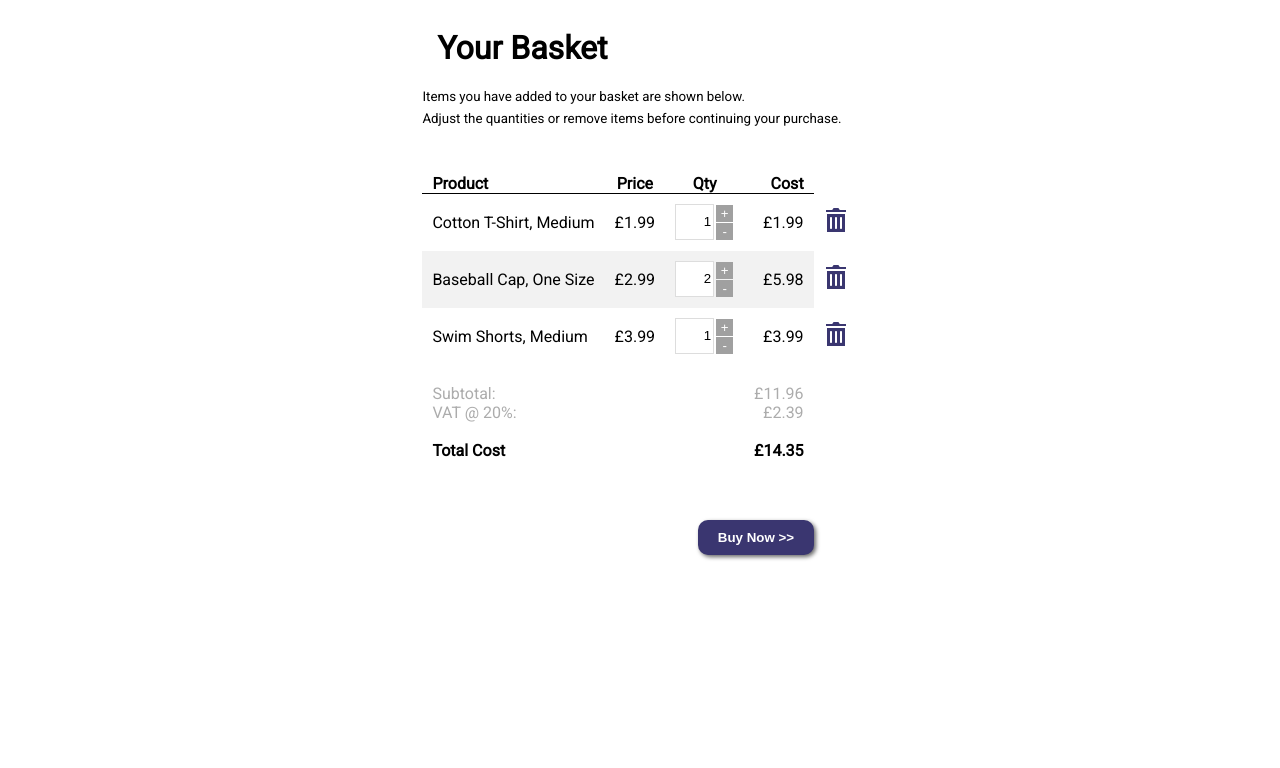
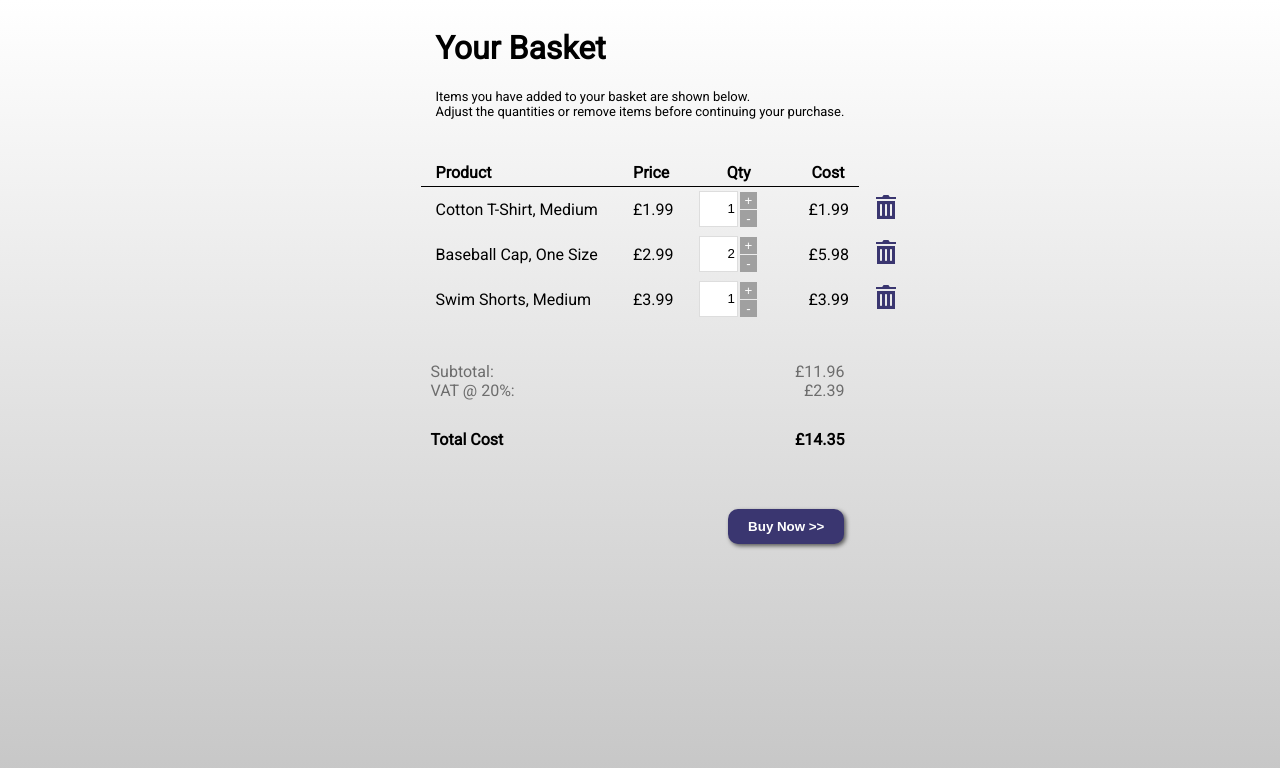
Before and after one commit to hutchida/your-basket, a Vue app: page / in a window 1280 px wide. Shown: the top 768 px of the page. Built offline with nearby package versions, Linux system fonts and the light colour scheme.

Commit message:
css cleanup

```diff
--- a/public/index.html
+++ b/public/index.html
@@ -5,6 +5,9 @@
         <meta http-equiv="X-UA-Compatible" content="IE=edge" />
         <meta name="viewport" content="width=device-width,initial-scale=1.0" />
         <link rel="icon" href="<%= BASE_URL %>favicon.ico" />
+        <link rel="preconnect" href="https://fonts.gstatic.com">
+        <link href="https://fonts.googleapis.com/css2?family=Roboto&display=swap" rel="stylesheet">
+
         <title><%= htmlWebpackPlugin.options.title %></title>
     </head>
     <body>
--- a/src/assets/styles/app.css
+++ b/src/assets/styles/app.css
@@ -1,13 +1,7 @@
-@import url('https://fonts.googleapis.com/css2?family=Roboto:wght@400&display=swap');
 
 #app {
     font-family: 'Roboto', sans-serif;
     font-weight: normal;
-}
-
-a,
-button {
-    cursor: pointer;
 }
 
 .container {
@@ -15,8 +9,28 @@ button {
   display: table;
 }
 
-.form {
-    margin-top: 40px;
+.basket-container {
+  margin-bottom: 100%;
+}
+
+body{
+  background: rgb(157,157,157);
+  background: linear-gradient(to top, rgba(190,190,190,1) 0%, rgba(255,255,255,1) 100%);
+  overflow: hidden;
+}
+
+.title{
+  padding-left: 15px;
+  padding-right: 15px;
+}
+
+p.title{
+  font-size: small;
+}
+
+a,
+button {
+    cursor: pointer;
 }
 
 .input-element {
@@ -26,8 +40,49 @@ button {
 .center {
     text-align: center;
 }
+
 .right {
     text-align: right;
+}
+
+.basket {
+  display: grid;
+  grid-template-columns: 45% 15% 25% auto;
+}
+
+.basket > span {
+  display: grid;
+  padding-top: 4px;
+  padding-bottom: 4px;
+  padding-right: 15px;
+  padding-left: 15px;
+  align-self: stretch;
+  align-items: center;
+}
+
+.basket-header {
+  margin-top: 40px;
+}
+
+.basket-header > span{
+border-bottom: 1px solid black;
+}
+
+.basket.main:nth-of-type(2n + 1) > span {
+  background-color: #f2f2f2;
+}
+
+.basket-items > span:last-child {
+text-align: right;
+padding-right: 15px;
+}
+
+.input-number {
+  text-align: right;
+  border: 1px solid #ddd;
+  border-bottom: 1px solid #ddd;
+  margin: 0px 1px 0px 0px;
+  height: 32px;
 }
 
 .input-group button {
@@ -42,35 +97,6 @@ button {
   border-radius: 0px;
 }
 
-.checkout {
-    color: white;
-    box-shadow: 2px 2px 4px 0 rgba(0, 0, 0, 0.6);
-    border-radius: 10px;
-    border: none;
-    background-color: #3a3670;
-    padding: 10px 20px;
-    float: right;
-    margin-right: 10%;
-    margin-top: 60px;
-    font-weight: bold;
-}
-
-button.checkout.is-grid {
-    margin-right: 0%;
-}
-
-:disabled {
-    background: #dddddd;
-    cursor: not-allowed;
-}
-input#quantity {
-    text-align: right;
-    border: 1px solid #ddd;
-    border-bottom: 1px solid #ddd;
-    margin: 0px 1px 0px 0px;
-    height: 32px;
-}
-
 input[type='number']::-webkit-inner-spin-button,
 input[type='number']::-webkit-outer-spin-button {
   -webkit-appearance: none;
@@ -81,91 +107,29 @@ input[type='number'] {
   -moz-appearance: textfield;
 }
 
-table.is-striped tr:nth-child(even) {
-    background-color: #f2f2f2;
-}
-
-.blank td,
-td.blank {
-    background-color: #fff;
-    border: 0px;
-}
-
-.min td {
-    padding: 0px 10px;
-}
-.grey td {
-    color: #acacac;
-}
-table {
-    width: 100%;
-}
-
-table,
-th,
-td {
-    border-collapse: collapse;
-    padding: 10px;
-}
-table thead tr td {
-    border-bottom: 1px solid black;
-    font-weight: bold;
-}
-
 svg {
   fill: #3a3670;
 }
 
-
-.title{
-  padding-left: 15px;
-  padding-right: 15px;
-}
-p.title{
-  font-size: small;
+.button-checkout {
+    color: white;
+    box-shadow: 2px 2px 4px 0 rgba(0, 0, 0, 0.6);
+    border-radius: 10px;
+    border: none;
+    background-color: #3a3670;
+    padding: 10px 20px;
+    float: right;
+    margin-right: 15px;
+    margin-top: 60px;
+    font-weight: bold;
 }
 
-.grid {
-    display: grid;
-    /* grid-template-columns: repeat(4, 1fr); */
-    grid-template-columns: 220px 80px 100px 70px;
+:disabled {
+    background: #dddddd;
+    cursor: not-allowed;
+    color:rgb(231, 230, 230);
 }
 
-.grid > span {
-    display: grid;
-    padding-top: 4px;
-    padding-bottom: 4px;
-    padding-right: 15px;
-    padding-left: 15px;
-    align-self: stretch;
-    align-items: center;
-}
-
-
-.grid.header {
-    margin-top: 40px;
-    /* grid-template-columns: repeat(4, 1fr); */
-}
-.grid>span{
-  border-bottom: 1px solid black;
-}
-
-.grid.main:nth-of-type(2n + 1) > span {
-    background-color: #f2f2f2;
-}
-
-.grid.greyed {
-    grid-template-rows: 20px;
-}
-.greyed > span {
-    color: #acacac;
-    margin: 0px;
-}
-
-.grid-main > span:last-child {
-  text-align: right;
-  padding-right: 15px;
-}
 .container-delete {
     position: relative;
 }
@@ -187,7 +151,7 @@ p.title{
 
 .basket-footer .container-flex > .row {
     flex: 1;
-    color: #acacac;
+    color: #6d6d6d;
     padding: 0 10px;
 }
 
--- a/src/components/Cart.vue
+++ b/src/components/Cart.vue
@@ -1,78 +1,58 @@
 <template>
-    <div class="cart">
+    <div class="basket-container">
         <h1 class="title">Your Basket</h1>
-        <sup>
+        <p class="title">
             Items you have added to your basket are shown below.<br />
             Adjust the quantities or remove items before continuing your purchase.
-        </sup>
+        </p>
 
-        <div class="form">
-            <table class="table is-striped" v-show="products.length">
-                <thead>
-                    <tr class="min">
-                        <td>Product</td>
-                        <td class="center">Price</td>
-                        <td class="center">Qty</td>
-                        <td class="right">Cost</td>
-                        <td class="blank"></td>
-                    </tr>
-                </thead>
-                <tbody>
-                    <tr v-for="p in products" track-by="id" :key="p.id">
-                        <template v-if="p.quantity > 0">
-                            <td>{{ p.name }}</td>
-                            <td>£{{ p.price }}</td>
-                            <td>
-                                <div class="input-group center">
-                                    <div class="input-element">
-                                        <input @change="updateQuantity(p)" id="quantity" type="number" class="form-control input-number" :value="p.quantity" min="1" max="10" size="1" onfocus="this.previousValue = this.value" onkeydown="this.previousValue = this.value" oninput="validity.valid || (value = this.previousValue)" />
-                                    </div>
+        <div class="basket basket-header">
+            <span><strong>Product</strong></span>
+            <span><strong>Price</strong></span>
+            <span class="center"><strong>Qty</strong></span>
+            <span class="right"><strong>Cost</strong></span>
+        </div>
+        <div class="basket basket-items" v-for="p in products" track-by="id" :key="p.id">
+            <template v-if="p.quantity > 0">
+                <span>{{ p.name }}</span>
+                <span>£{{ p.price }}</span>
+                <span>
+                    <div class="input-group center">
+                        <div class="input-element">
+                            <input @change="updateQuantity(p)" type="number" class="input-number" :value="p.quantity" min="1" max="10" size="1" onfocus="this.previousValue = this.value" onkeydown="this.previousValue = this.value" oninput="validity.valid || (value = this.previousValue)" />
+                        </div>
+                        <div class="input-element right">
+                            <button @click="incrementCart(p)" type="button" class="button-increment" data-type="plus" data-field="quant[1]">+</button>
+                            <button @click="decrementCart(p)" type="button" class="button-decrement" data-type="minus" data-field="quant[1]">-</button>
+                        </div>
+                    </div>
+                </span>
+                <span class="right container-delete">
+                    £{{ (p.quantity * p.price).toFixed(2) }}
+                    <a class="button-delete" @click="makeQuantityZero({ product: p, quantity: 0 })" href="#" >
+                        <svg xmlns="http://www.w3.org/2000/svg" width="24" height="24" viewBox="0 0 24 24" aria-label="Delete item">
+                            <path d="M3 6v18h18v-18h-18zm5 14c0 .552-.448 1-1 1s-1-.448-1-1v-10c0-.552.448-1 1-1s1 .448 1 1v10zm5 0c0 .552-.448 1-1 1s-1-.448-1-1v-10c0-.552.448-1 1-1s1 .448 1 1v10zm5 0c0 .552-.448 1-1 1s-1-.448-1-1v-10c0-.552.448-1 1-1s1 .448 1 1v10zm4-18v2h-20v-2h5.711c.9 0 1.631-1.099 1.631-2h5.315c0 .901.73 2 1.631 2h5.712z" /></svg
+                    ></a>
+                </span>
+            </template>
+        </div>
 
-                                    <div class="input-element right">
-                                        <button @click="incrementCart(p)" type="button" class="btn btn-default btn-number" data-type="plus" data-field="quant[1]">+</button>
-                                        <button @click="decrementCart(p)" type="button" class="btn btn-default btn-number" data-type="minus" data-field="quant[1]">-</button>
-                                    </div>
-                                </div>
-                            </td>
-                            <td class="right">£{{ (p.quantity * p.price).toFixed(2) }}</td>
-                            <td class="blank">
-                                <a @click="makeQuantityZero({ product: p, quantity: 0 })" href="#">
-                                    <svg xmlns="http://www.w3.org/2000/svg" width="24" height="24" viewBox="0 0 24 24">
-                                        <path d="M3 6v18h18v-18h-18zm5 14c0 .552-.448 1-1 1s-1-.448-1-1v-10c0-.552.448-1 1-1s1 .448 1 1v10zm5 0c0 .552-.448 1-1 1s-1-.448-1-1v-10c0-.552.448-1 1-1s1 .448 1 1v10zm5 0c0 .552-.448 1-1 1s-1-.448-1-1v-10c0-.552.448-1 1-1s1 .448 1 1v10zm4-18v2h-20v-2h5.711c.9 0 1.631-1.099 1.631-2h5.315c0 .901.73 2 1.631 2h5.712z" /></svg
-                                ></a>
-                            </td>
-                        </template>
-                    </tr>
-                    <br />
-                    <tr></tr>
-                    <tr class="blank min grey">
-                        <td>Subtotal:</td>
-                        <td></td>
-                        <td></td>
-                        <td class="right">£{{ total.toFixed(2) }}</td>
-                        <td></td>
-                    </tr>
-                    <tr class="blank min grey">
-                        <td>VAT @ 20%:</td>
-                        <td></td>
-                        <td></td>
-                        <td class="right">£{{ (total * 0.2).toFixed(2) }}</td>
-                        <td></td>
-                    </tr>
-                    <br />
-                    <tr class="blank min">
-                        <td><strong>Total Cost</strong></td>
-                        <td></td>
-                        <td></td>
-                        <td class="right">
-                            <strong>£{{ (total + total * 0.2).toFixed(2) }}</strong>
-                        </td>
-                        <td></td>
-                    </tr>
-                </tbody>
-            </table>
-            <button :disabled="total == 0" class="checkout right" @click="Checkout">Buy Now >></button>
+        <div class="basket-footer">
+            <div class="container-flex">
+                <div class="row">Subtotal:</div>
+                <div class="row">£{{ total.toFixed(2) }}</div>
+            </div>
+            <div class="container-flex">
+                <div class="row">VAT @ 20%:</div>
+                <div class="row">£{{ (total * 0.2).toFixed(2) }}</div>
+            </div>
+            <div class="container-flex total">
+                <div class="row">Total Cost</div>
+                <div class="row">£{{ (total + total * 0.2).toFixed(2) }}</div>
+            </div>
         </div>
+
+        <button :disabled="total == 0" class="button-checkout right" @click="Checkout">Buy Now >></button>
     </div>
 </template>
 
--- a/src/components/GridCart.vue
+++ /dev/null
@@ -1,100 +0,0 @@
-<template>
-    <div class="cart">
-        <h1 class="title">Your Basket - GRID</h1>
-        <p class="title">
-            Items you have added to your basket are shown below.<br />
-            Adjust the quantities or remove items before continuing your purchase.
-        </p>
-
-        <div class="grid header">
-            <span><strong>Product</strong></span>
-            <span><strong>Price</strong></span>
-            <span class="center"><strong>Qty</strong></span>
-            <span class="right"><strong>Cost</strong></span>
-        </div>
-        <div class="grid main" v-for="p in products" track-by="id" :key="p.id">
-            <template v-if="p.quantity > 0">
-                <span>{{ p.name }}</span>
-                <span>£{{ p.price }}</span>
-                <span>
-                    <div class="input-group center">
-                        <div class="input-element">
-                            <input @change="updateQuantity(p)" id="quantity" type="number" class="form-control input-number" :value="p.quantity" min="1" max="10" size="1" onfocus="this.previousValue = this.value" onkeydown="this.previousValue = this.value" oninput="validity.valid || (value = this.previousValue)" />
-                        </div>
-                        <div class="input-element right">
-                            <button @click="incrementCart(p)" type="button" class="btn btn-default btn-number" data-type="plus" data-field="quant[1]">+</button>
-                            <button @click="decrementCart(p)" type="button" class="btn btn-default btn-number" data-type="minus" data-field="quant[1]">-</button>
-                        </div>
-                    </div>
-                </span>
-                <span class="right container-delete">
-                    £{{ (p.quantity * p.price).toFixed(2) }}
-                    <a class="button-delete" @click="makeQuantityZero({ product: p, quantity: 0 })" href="#">
-                        <svg xmlns="http://www.w3.org/2000/svg" width="24" height="24" viewBox="0 0 24 24">
-                            <path d="M3 6v18h18v-18h-18zm5 14c0 .552-.448 1-1 1s-1-.448-1-1v-10c0-.552.448-1 1-1s1 .448 1 1v10zm5 0c0 .552-.448 1-1 1s-1-.448-1-1v-10c0-.552.448-1 1-1s1 .448 1 1v10zm5 0c0 .552-.448 1-1 1s-1-.448-1-1v-10c0-.552.448-1 1-1s1 .448 1 1v10zm4-18v2h-20v-2h5.711c.9 0 1.631-1.099 1.631-2h5.315c0 .901.73 2 1.631 2h5.712z" /></svg
-                    ></a>
-                </span>
-            </template>
-        </div>
-
-        <div class="basket-footer">
-            <div class="container-flex">
-                <div class="row">Subtotal:</div>
-                <div class="row">£{{ total.toFixed(2) }}</div>
-            </div>
-            <div class="container-flex">
-                <div class="row">VAT @ 20%:</div>
-                <div class="row">£{{ (total * 0.2).toFixed(2) }}</div>
-            </div>
-            <div class="container-flex total">
-                <div class="row">Total Cost</div>
-                <div class="row">£{{ (total + total * 0.2).toFixed(2) }}</div>
-            </div>
-        </div>
-
-        <button :disabled="total == 0" class="checkout is-grid right" @click="Checkout">Buy Now >></button>
-    </div>
-</template>
-
-<script>
-import { mapGetters, mapActions } from 'vuex';
-import axios from 'axios';
-
-export default {
-    computed: {
-        ...mapGetters({
-            products: 'cartProducts',
-        }),
-        selectedItems() {
-            return this.products.reduce(this.selectedItems, this.p);
-        },
-        total() {
-            return this.products.reduce((total, p) => {
-                return total + p.price * p.quantity;
-            }, 0);
-        },
-        totalPlusVat() {
-            return (this.total + this.total * 0.2).toFixed(2);
-        },
-    },
-
-    methods: {
-        Checkout() {
-            axios.post('/pay', this.products).then(
-                (response) => {
-                    console.log(response);
-                },
-                (error) => {
-                    console.log(error);
-                }
-            );
-            console.log('JSON posted with axios request:');
-            console.log(this.products);
-            alert('You have successfully paid £' + this.totalPlusVat + ' for your items.');
-        },
-        ...mapActions(['incrementCart', 'decrementCart', 'makeQuantityZero', 'updateQuantity']),
-    },
-};
-</script>
-
-<style></style>
--- a/src/main.js
+++ b/src/main.js
@@ -3,14 +3,12 @@ import VueRouter from 'vue-router';
 import store from './store/index.js';
 import App from './App.vue';
 import Cart from './components/Cart.vue';
-import GridCart from './components/GridCart.vue';
 
 Vue.use(VueRouter);
 
 // Define routes
 const routes = [
     { path: '/', component: Cart },
-    { path: '/grid', component: GridCart },
 ];
 
 // Register routes
```
Lines whose indentation alone changed are shown as unchanged.
